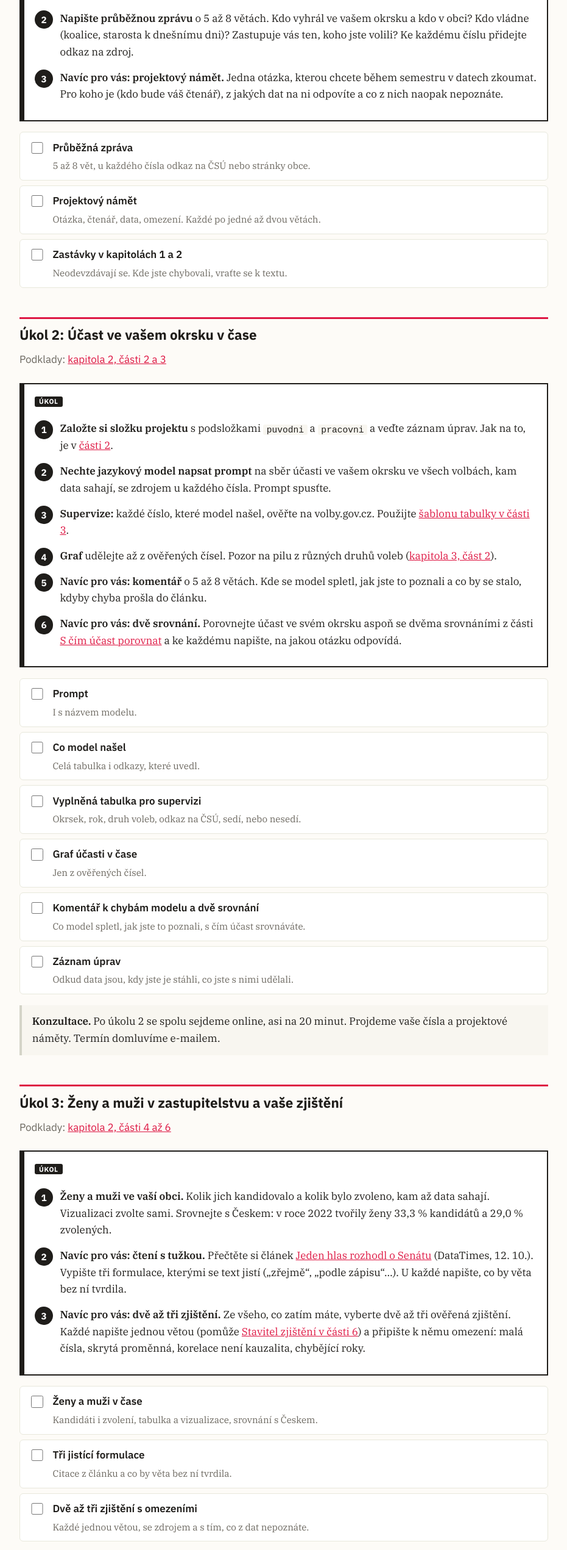
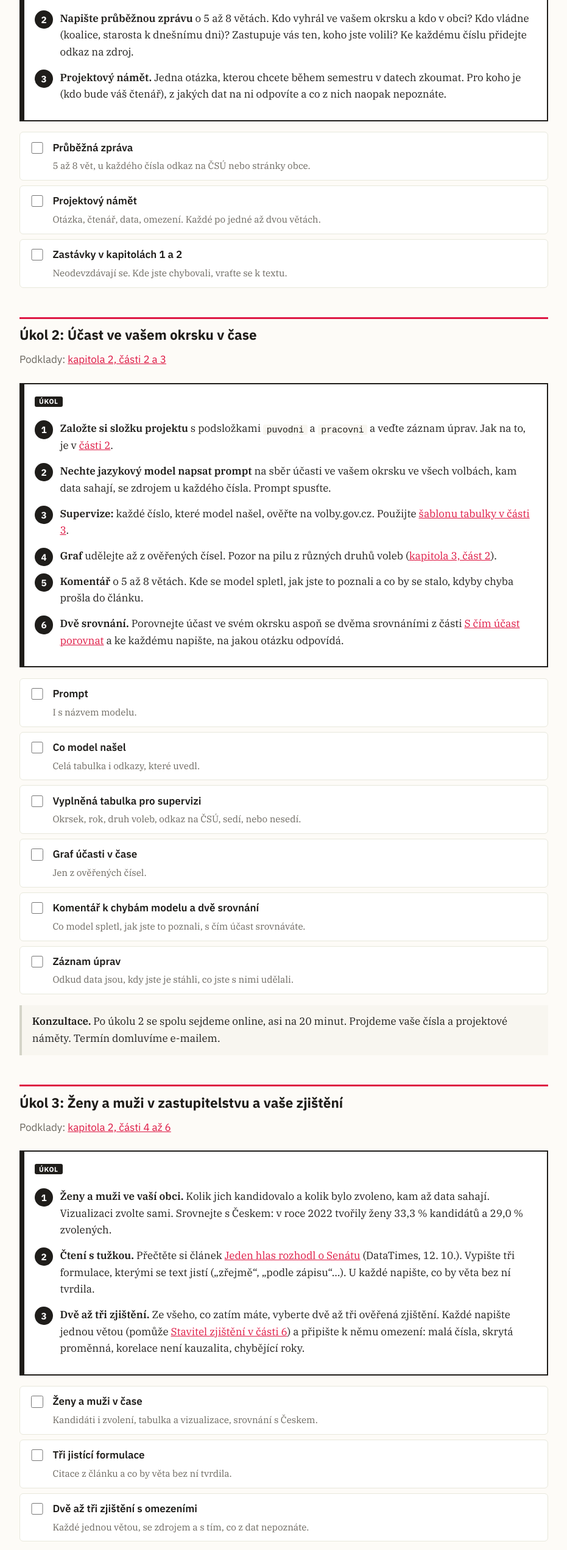
Before and after one commit to DataTimes-org/ujep, a plain HTML site: page datova-zurnalistika/kombinovane/index.html in a window 1280 px wide. Shown: the part 1139-3680 px from the top of the page at 61% size, without its empty margins (174-1105 px from the left). Drawn offline with Linux system fonts and the light colour scheme.

Commit message:
Kombinované studium: bez označení „Navíc pro vás“
Co-Authored-By: Claude Opus 5.5 <noreply@anthropic.com>

```diff
--- a/datova-zurnalistika/kombinovane/index.html
+++ b/datova-zurnalistika/kombinovane/index.html
@@ -62,7 +62,7 @@
   <ol class="steps">
     <li><strong>Najděte svůj okrsek a&nbsp;obec</strong> na <a href="https://volby.gov.cz/">volby.gov.cz</a>. Kdo kandidoval: kolik žen a&nbsp;mužů, jakého věku, jakých povolání?</li>
     <li><strong>Napište průběžnou zprávu</strong> o&nbsp;5 až 8 větách. Kdo vyhrál ve vašem okrsku a&nbsp;kdo v&nbsp;obci? Kdo vládne (koalice, starosta k&nbsp;dnešnímu dni)? Zastupuje vás ten, koho jste volili? Ke každému číslu přidejte odkaz na zdroj.</li>
-    <li><strong>Navíc pro vás: projektový námět.</strong> Jedna otázka, kterou chcete během semestru v&nbsp;datech zkoumat. Pro koho je (kdo bude váš čtenář), z&nbsp;jakých dat na ni odpovíte a&nbsp;co z&nbsp;nich naopak nepoznáte.</li>
+    <li><strong>Projektový námět.</strong> Jedna otázka, kterou chcete během semestru v&nbsp;datech zkoumat. Pro koho je (kdo bude váš čtenář), z&nbsp;jakých dat na ni odpovíte a&nbsp;co z&nbsp;nich naopak nepoznáte.</li>
   </ol>
 </div>
 
@@ -83,8 +83,8 @@
     <li><strong>Nechte jazykový model napsat prompt</strong> na sběr účasti ve vašem okrsku ve všech volbách, kam data sahají, se zdrojem u&nbsp;každého čísla. Prompt spusťte.</li>
     <li><strong>Supervize:</strong> každé číslo, které model našel, ověřte na volby.gov.cz. Použijte <a href="../kapitola-2/index.html#ucast">šablonu tabulky v&nbsp;části 3</a>.</li>
     <li><strong>Graf</strong> udělejte až z&nbsp;ověřených čísel. Pozor na pilu z&nbsp;různých druhů voleb (<a href="../kapitola-3/index.html#typ">kapitola 3, část 2</a>).</li>
-    <li><strong>Navíc pro vás: komentář</strong> o&nbsp;5 až 8 větách. Kde se model spletl, jak jste to poznali a&nbsp;co by se stalo, kdyby chyba prošla do článku.</li>
-    <li><strong>Navíc pro vás: dvě srovnání.</strong> Porovnejte účast ve svém okrsku aspoň se dvěma srovnáními z&nbsp;části <a href="../kapitola-2/index.html#ucast">S&nbsp;čím účast porovnat</a> a&nbsp;ke každému napište, na jakou otázku odpovídá.</li>
+    <li><strong>Komentář</strong> o&nbsp;5 až 8 větách. Kde se model spletl, jak jste to poznali a&nbsp;co by se stalo, kdyby chyba prošla do článku.</li>
+    <li><strong>Dvě srovnání.</strong> Porovnejte účast ve svém okrsku aspoň se dvěma srovnáními z&nbsp;části <a href="../kapitola-2/index.html#ucast">S&nbsp;čím účast porovnat</a> a&nbsp;ke každému napište, na jakou otázku odpovídá.</li>
   </ol>
 </div>
 
@@ -109,8 +109,8 @@
   <span class="tag">Úkol</span>
   <ol class="steps">
     <li><strong>Ženy a&nbsp;muži ve vaší obci.</strong> Kolik jich kandidovalo a&nbsp;kolik bylo zvoleno, kam až data sahají. Vizualizaci zvolte sami. Srovnejte s&nbsp;Českem: v&nbsp;roce 2022 tvořily ženy 33,3 % kandidátů a&nbsp;29,0 % zvolených.</li>
-    <li><strong>Navíc pro vás: čtení s&nbsp;tužkou.</strong> Přečtěte si článek <a href="https://www.mahdalova-skop.cz/clanek/volby-cr-2026-10-12-anomalie-ve-vysledcich">Jeden hlas rozhodl o&nbsp;Senátu</a> (DataTimes, 12. 10.). Vypište tři formulace, kterými se text jistí („zřejmě“, „podle zápisu“…). U&nbsp;každé napište, co by věta bez ní tvrdila.</li>
-    <li><strong>Navíc pro vás: dvě až tři zjištění.</strong> Ze všeho, co zatím máte, vyberte dvě až tři ověřená zjištění. Každé napište jednou větou (pomůže <a href="../kapitola-2/index.html#tema">Stavitel zjištění v&nbsp;části 6</a>) a&nbsp;připište k&nbsp;němu omezení: malá čísla, skrytá proměnná, korelace není kauzalita, chybějící roky.</li>
+    <li><strong>Čtení s&nbsp;tužkou.</strong> Přečtěte si článek <a href="https://www.mahdalova-skop.cz/clanek/volby-cr-2026-10-12-anomalie-ve-vysledcich">Jeden hlas rozhodl o&nbsp;Senátu</a> (DataTimes, 12. 10.). Vypište tři formulace, kterými se text jistí („zřejmě“, „podle zápisu“…). U&nbsp;každé napište, co by věta bez ní tvrdila.</li>
+    <li><strong>Dvě až tři zjištění.</strong> Ze všeho, co zatím máte, vyberte dvě až tři ověřená zjištění. Každé napište jednou větou (pomůže <a href="../kapitola-2/index.html#tema">Stavitel zjištění v&nbsp;části 6</a>) a&nbsp;připište k&nbsp;němu omezení: malá čísla, skrytá proměnná, korelace není kauzalita, chybějící roky.</li>
   </ol>
 </div>
 
@@ -130,8 +130,8 @@
     <li><strong>Napište větu.</strong> Vezměte jedno zjištění z&nbsp;úkolu 3 a&nbsp;napište k&nbsp;němu hlavní sdělení jednou větou (<a href="../kapitola-3/index.html#veta">část 1</a>).</li>
     <li><strong>Nakreslete rukou dvě skici.</strong> Musí se lišit v&nbsp;něčem podstatném, ne jen barvou. Vyfoťte obě, i&nbsp;tu nevybranou (<a href="../kapitola-3/index.html#skici">část 5</a>).</li>
     <li><strong>Zdůvodněte výběr</strong> v&nbsp;pár větách: proč tahle varianta, co jste vypustili a&nbsp;co jste zachovali.</li>
-    <li><strong>Postavte prototyp</strong> vybrané varianty v&nbsp;Datawrapperu nebo Google Sheets, s&nbsp;titulkem, popisky a&nbsp;zdrojem. Projděte ho <a href="../kapitola-3/index.html#popisky">kontrolním seznamem v&nbsp;části 4</a>. Prezenční studium má prototyp dobrovolně, pro vás je povinný.</li>
-    <li><strong>Navíc pro vás: zpětná vazba do kruhu.</strong> Každý dá zpětnou vazbu na prototyp jednoho dalšího kombinovaně studujícího. Pořadí máte v&nbsp;e-mailu. Tři otázky: Co je z&nbsp;grafu doložené? Kde hrozí, že ho čtenář pochopí špatně? Jakou jednu konkrétní úpravu doporučujete?</li>
+    <li><strong>Postavte prototyp</strong> vybrané varianty v&nbsp;Datawrapperu nebo Google Sheets, s&nbsp;titulkem, popisky a&nbsp;zdrojem. Projděte ho <a href="../kapitola-3/index.html#popisky">kontrolním seznamem v&nbsp;části 4</a>.</li>
+    <li><strong>Zpětná vazba do kruhu.</strong> Každý dá zpětnou vazbu na prototyp jednoho dalšího kombinovaně studujícího. Pořadí máte v&nbsp;e-mailu. Tři otázky: Co je z&nbsp;grafu doložené? Kde hrozí, že ho čtenář pochopí špatně? Jakou jednu konkrétní úpravu doporučujete?</li>
   </ol>
 </div>
 
```
